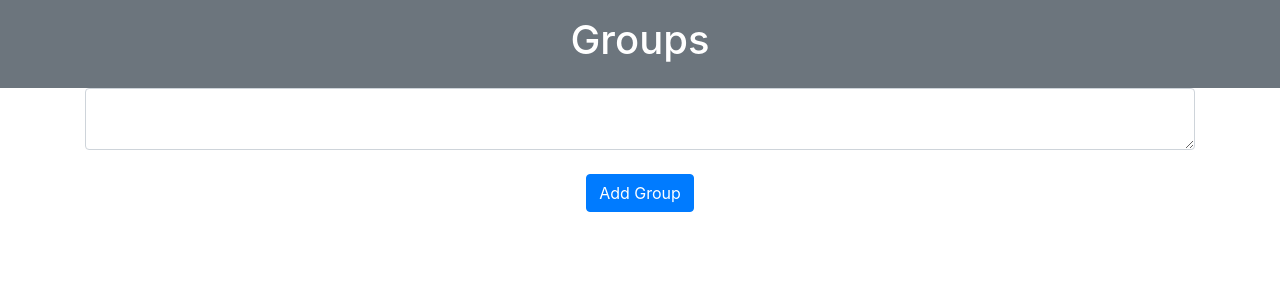
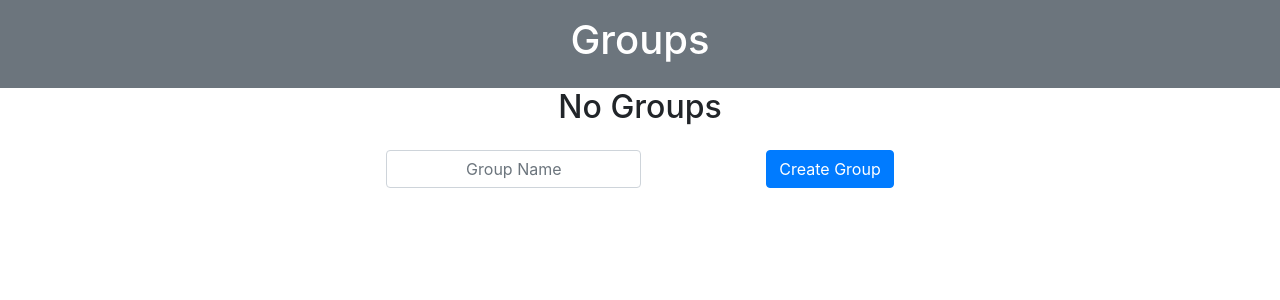
Before and after one commit to thebenkogan/investing-flask, a Flask app: page / in a window 1280 px wide. Shown: the part 56-356 px from the top of the page. Run offline with Flask 2, Linux system fonts and the light colour scheme; the visitor is signed in with stand-in values (Sample User, id 1); data comes from the database, SQL or seed files in the repository; data that the repository does not hold is empty; some libraries are stand-ins or nearby versions.

Commit message:
cleaned up home page

```diff
--- a/investing/templates/group.html
+++ b/investing/templates/group.html
@@ -73,7 +73,7 @@
   stats.balance) * 100 %} {% if share > 0 %}
   <div class="progress mb-2" style="height: 30px">
     <div
-      class="progress-bar text-left pl-1 bg-{{ loop.cycle('success', 'info', 'warning', 'danger') }}"
+      class="progress-bar text-left text-dark pl-1 bg-{{ loop.cycle('success', 'info', 'warning', 'danger') }}"
       role="progressbar"
       style="width: {{ share }}%; font-size: 20px"
       aria-valuenow="{{ share }}"
--- a/investing/templates/home.html
+++ b/investing/templates/home.html
@@ -2,21 +2,49 @@
 <h1 align="center">Groups</h1>
 {% endblock %} {% block content %}
 <ul class="list-group list-group-flush" id="groups">
-  {% for group in user.groups %}
+  {% if user.groups|length > 0 %} {% for group in user.groups %}
   <li class="list-group-item">
-    <a
-      class="btn btn-secondary btn-sm mt-1 mb-1"
-      href="{{ url_for('views.group', group_id=group.id) }}"
-      >{{ group.name }}</a
-    >
+    <div class="row justify-content-center">
+      <div class="col-4 align-self-center">
+        <p class="h6">{{ group.name }}</p>
+      </div>
+      <div class="col-auto">
+        <form
+          action="{{ url_for('views.group', group_id=group.id) }}"
+          method="POST"
+        >
+          <input class="btn btn-success" type="submit" value="View" />
+        </form>
+      </div>
+      <div class="col-auto">
+        <form
+          action="{{ url_for('views.leave_group', group_id=group.id) }}"
+          method="POST"
+        >
+          <input class="btn btn-danger" type="submit" value="Leave" />
+        </form>
+      </div>
+    </div>
   </li>
-  {% endfor %}
+  {% endfor %} {% else %}
+  <h2 align="center">No Groups</h2>
+  {% endif %}
 </ul>
+
 <form method="POST">
-  <textarea name="group" id="group" class="form-control"></textarea>
-  <br />
-  <div align="center">
-    <button type="submit" class="btn btn-primary">Add Group</button>
+  <div class="row justify-content-center pt-3">
+    <div class="col-3">
+      <input
+        type="text"
+        class="form-control text-center"
+        name="group"
+        id="group"
+        placeholder="Group Name"
+      />
+    </div>
+    <div class="col-auto offset-md-1">
+      <button type="submit" class="btn btn-primary">Create Group</button>
+    </div>
   </div>
 </form>
 {% endblock %}
--- a/investing/views.py
+++ b/investing/views.py
@@ -1,6 +1,5 @@
 from flask import Blueprint, render_template, request, flash, jsonify, redirect, url_for
 from flask_login import login_required, current_user
-from requests.api import get
 from sqlalchemy import desc
 from .models import User, Group, Investment, Invite
 from .price import get_price, GroupStats
@@ -55,6 +54,16 @@ def handle_invite(invite_id, accept):
         flash("Invite rejected!", "success")
     redirect_url = "home" if accept else "invite"
     return redirect(url_for(f"views.{redirect_url}"))
+
+
+@views.route("/leave/<int:group_id>", methods=["POST"])
+@login_required
+def leave_group(group_id):
+    group = Group.query.get_or_404(group_id)
+    group.users.remove(current_user)
+    db.session.commit()
+    flash(f"Leaved {group.name}!", category="success")
+    return redirect(url_for(f"views.home"))
 
 
 @views.route("/group/<int:group_id>", methods=["GET", "POST"])
```
